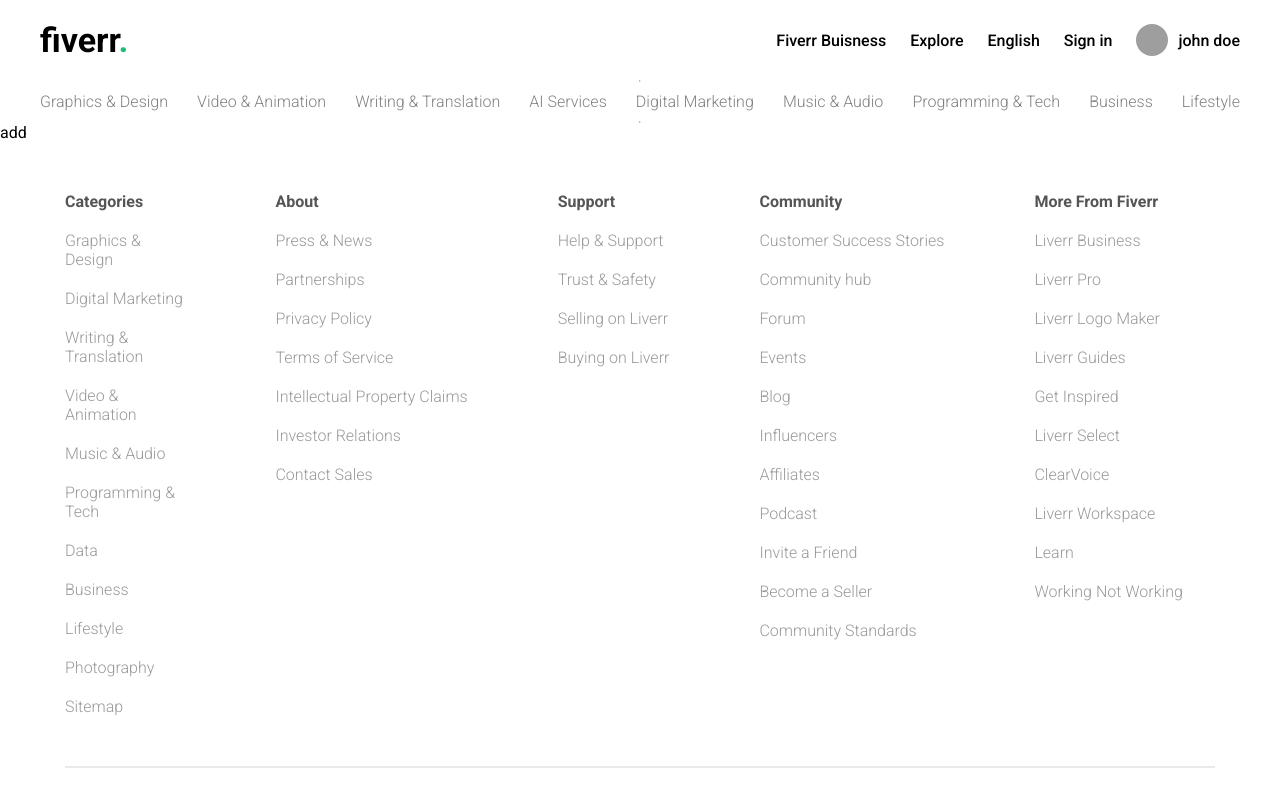
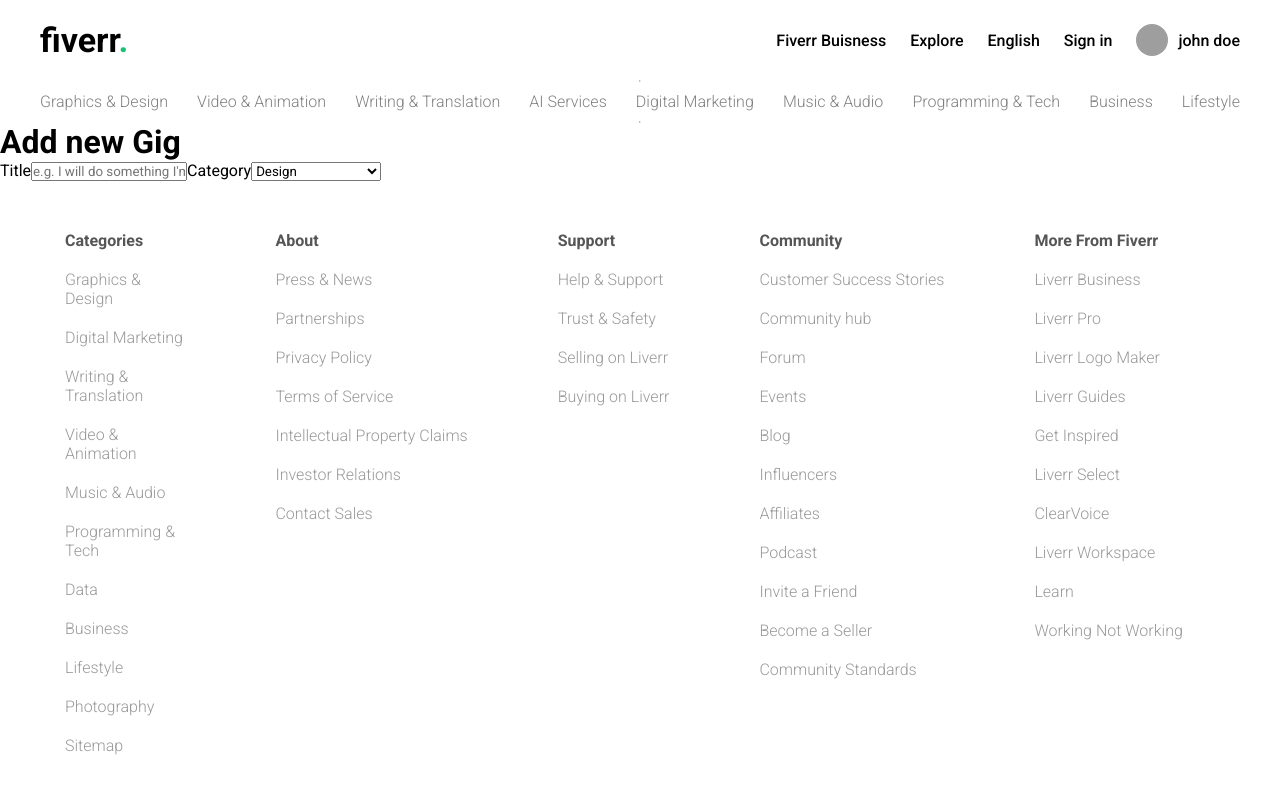
Before and after one commit to sonushrivastav/fiverr-reactjs-nodejs, a React (Vite) app: page /add in a window 1280 px wide. Shown: the top 800 px of the page. Built offline with nearby package versions, Linux system fonts and the light colour scheme; grey boxes are pictures that could not be loaded.

Commit message:
added new gig component

```diff
--- a/src/pages/addgigs/Add.jsx
+++ b/src/pages/addgigs/Add.jsx
@@ -3,7 +3,20 @@
 const Add = () => {
   return (
     <div className='add'>
-      add
+      <div className='addContainer'>
+        <h1>Add new Gig</h1>
+        <div className='sections'>
+          <label htmlFor="">Title</label>
+          <input type="text" placeholder="e.g. I will do something I'm really good at" />
+          <label htmlFor="">Category</label>
+          <select name="cats" id="cats">
+            <option value="design">Design</option>
+            <option value="web">Web Development</option>
+            <option value="animation">Animation</option>
+            <option value="music">Music</option>
+          </select>
+        </div>
+      </div>
     </div>
   )
 }
```
